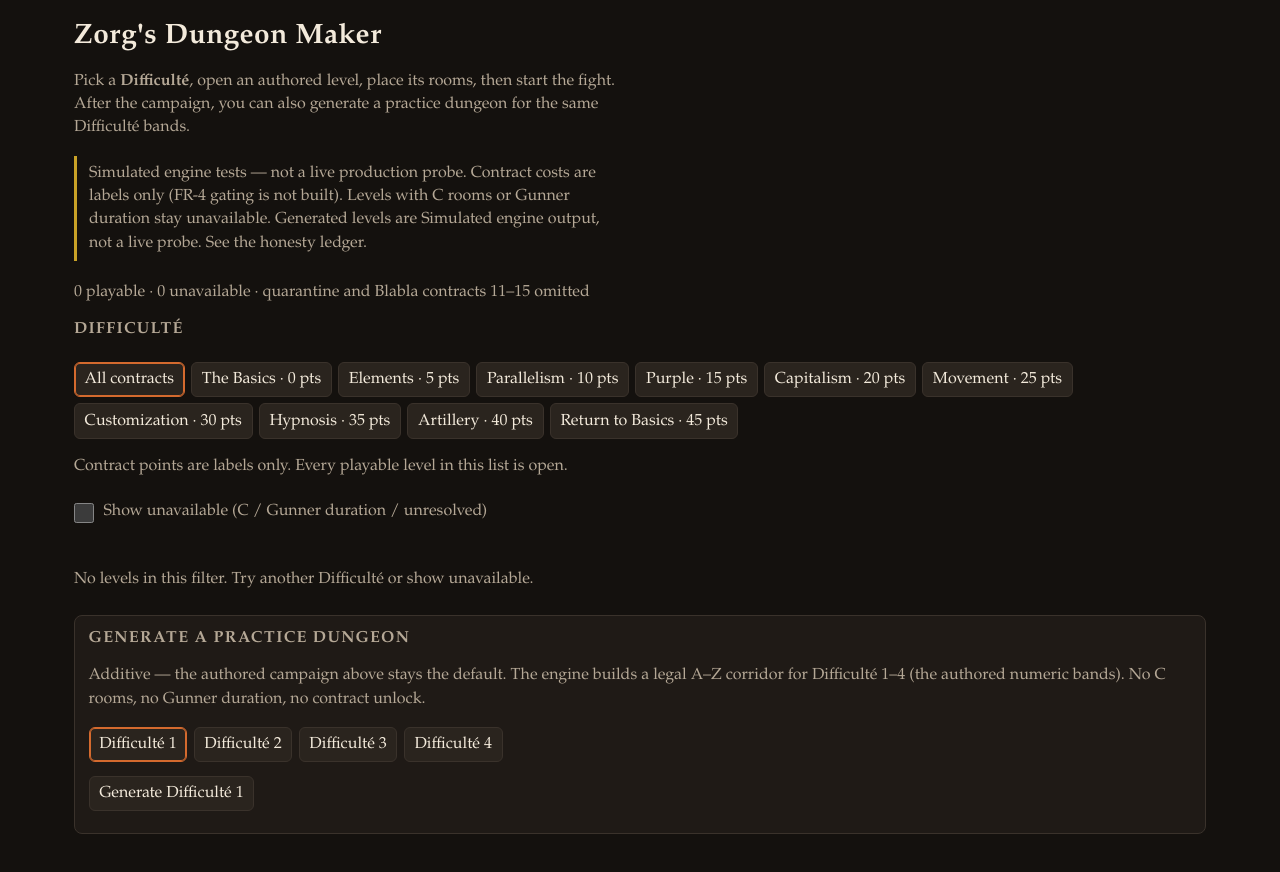
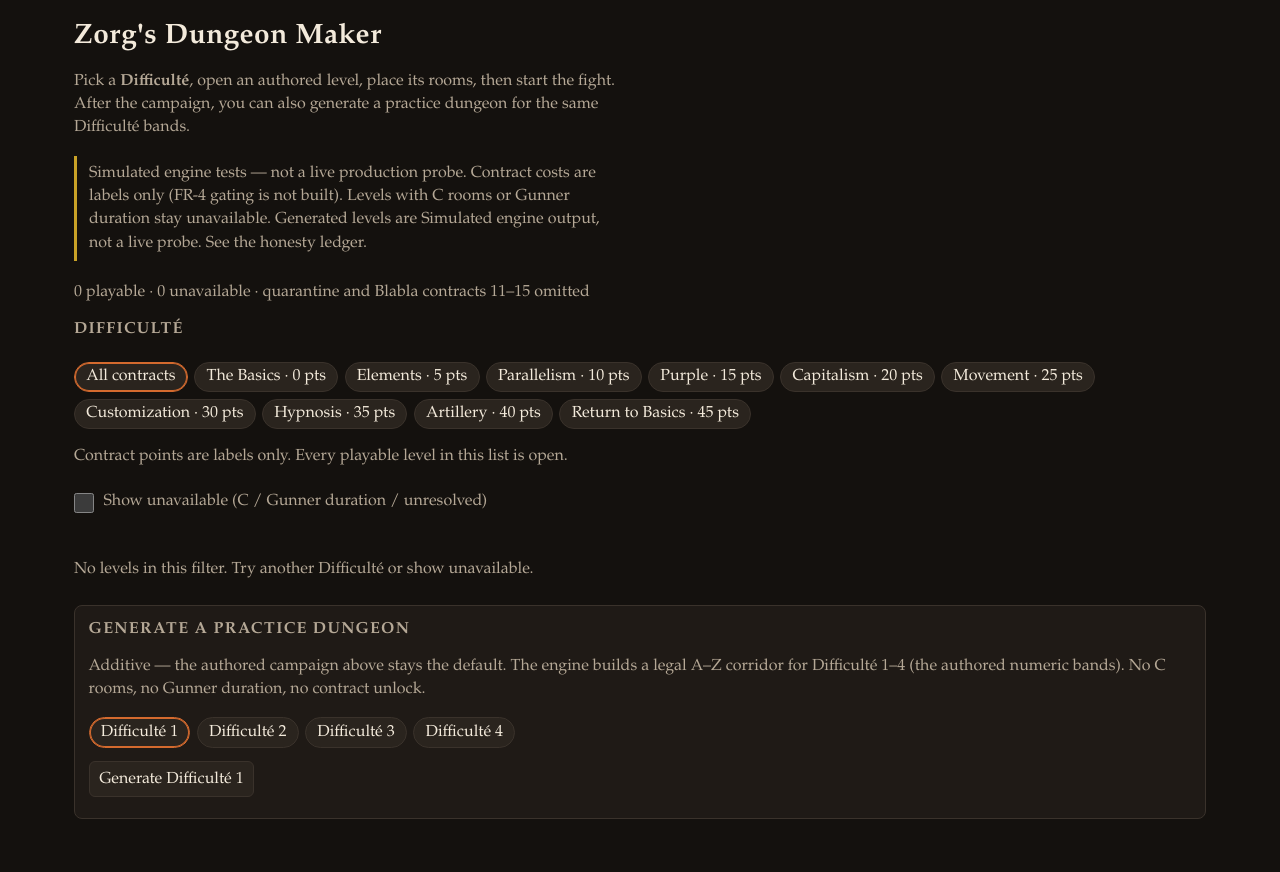
Before and after one commit to artofdream/zorg-dungeon, a React (Vite) app in the folder apps/web/: page / in a window 1280 px wide. Built offline with nearby package versions, Linux system fonts and the light colour scheme.

Commit message:
fix(web): restore filter pills and notch-safe sticky topbar
Lower the shared button rule so chip/control selectors win, and move the
notch inset onto the sticky Campaign bar so it stays tappable after scroll.

Co-authored-by: artofdream <artofdream@users.noreply.github.com>

```diff
--- a/apps/web/src/styles.css
+++ b/apps/web/src/styles.css
@@ -42,10 +42,6 @@ button,
 select,
 input {
   font: inherit;
-}
-
-button:not(.cell):not(.level-card) {
-  touch-action: manipulation;
 }
 
 :focus-visible {
@@ -138,7 +134,7 @@ button:not(.cell):not(.level-card) {
   gap: 0.45rem;
 }
 
-button:not(.cell):not(.level-card) {
+button {
   background: var(--room);
   color: var(--ink);
   border: 1px solid var(--line);
@@ -146,6 +142,7 @@ button:not(.cell):not(.level-card) {
   padding: 0.45rem 0.6rem;
   cursor: pointer;
   text-align: left;
+  touch-action: manipulation;
 }
 
 .tray button.selected,
@@ -541,12 +538,14 @@ button:disabled {
   flex-wrap: wrap;
   gap: 0.5rem;
   align-items: center;
-  margin: 0 0 0.75rem;
   position: sticky;
   top: 0;
   z-index: 8;
   background: var(--bg);
-  padding: 0.35rem 0 0.55rem;
+  /* Pull into .app's top safe-area pad so the bar, not the page padding,
+     owns the notch once it sticks. */
+  margin: calc(-1 * env(safe-area-inset-top, 0px)) 0 0.75rem;
+  padding: max(0.35rem, env(safe-area-inset-top, 0px)) 0 0.55rem;
 }
 
 .play-title {
```
Also changed, not shown: 1 other file (tests, documents, lock files or other folders).
